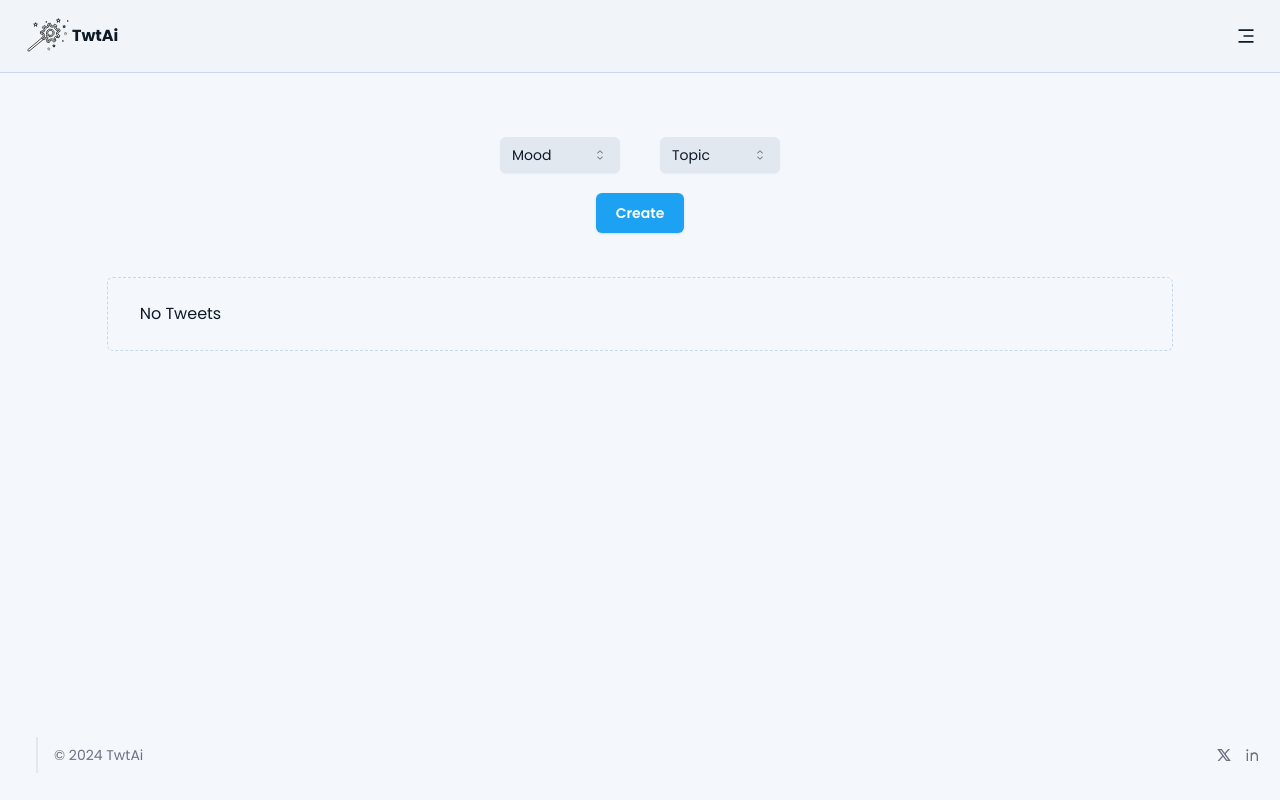
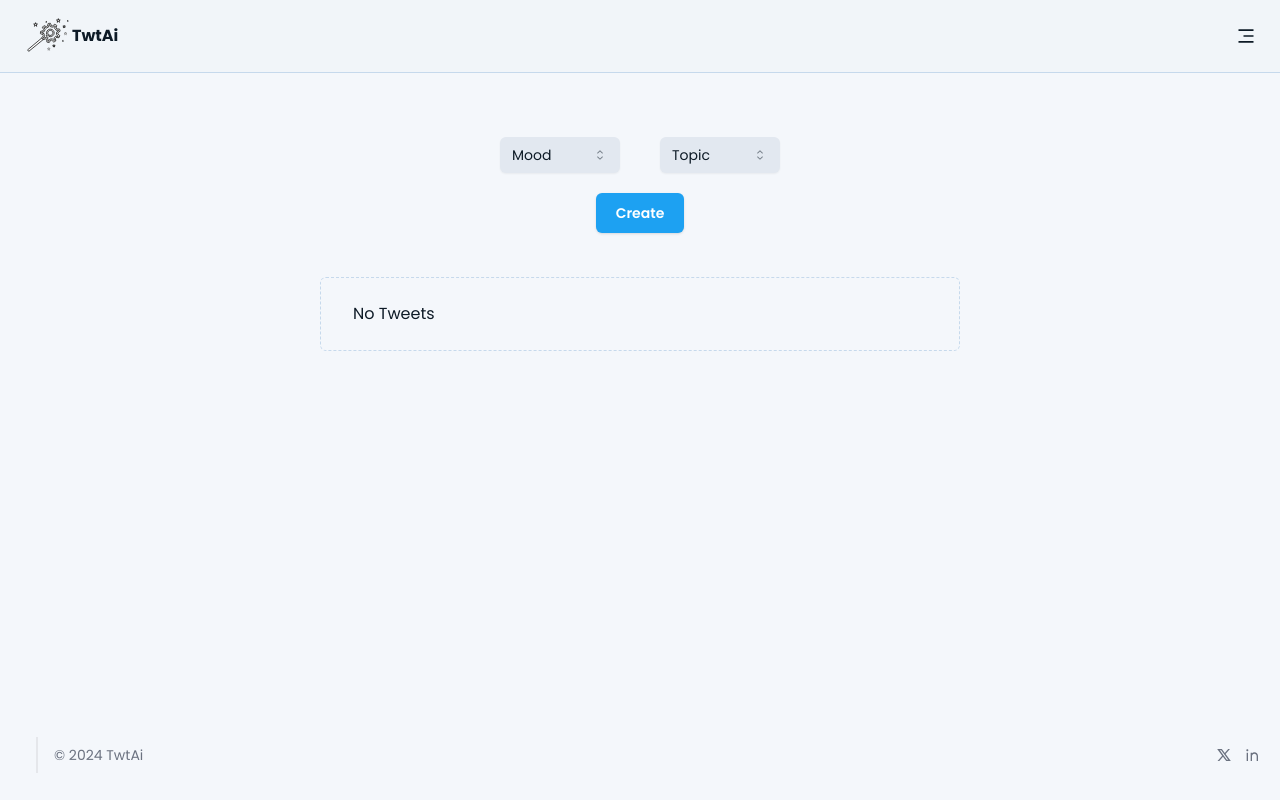
Before and after one commit to gouravg8/twt-ai, a Next.js app: page /create in a window 1280 px wide. Built offline with nearby package versions, Linux system fonts and the light colour scheme.

Commit message:
dynamic width of created field acc to screen size

```diff
--- a/src/app/create/page.tsx
+++ b/src/app/create/page.tsx
@@ -94,7 +94,7 @@ const page = () => {
 				Create
 			</Button>
 
-			<div className="w-5/6 my-6 mx	-auto border border-dashed px-6 rounded-md">
+			<div className="w-5/6 my-6 lg:w-1/2 mx-auto border border-dashed px-6 rounded-md">
 				{isLoading ? (
 					<TweetSkeleton />
 				) : (
```
